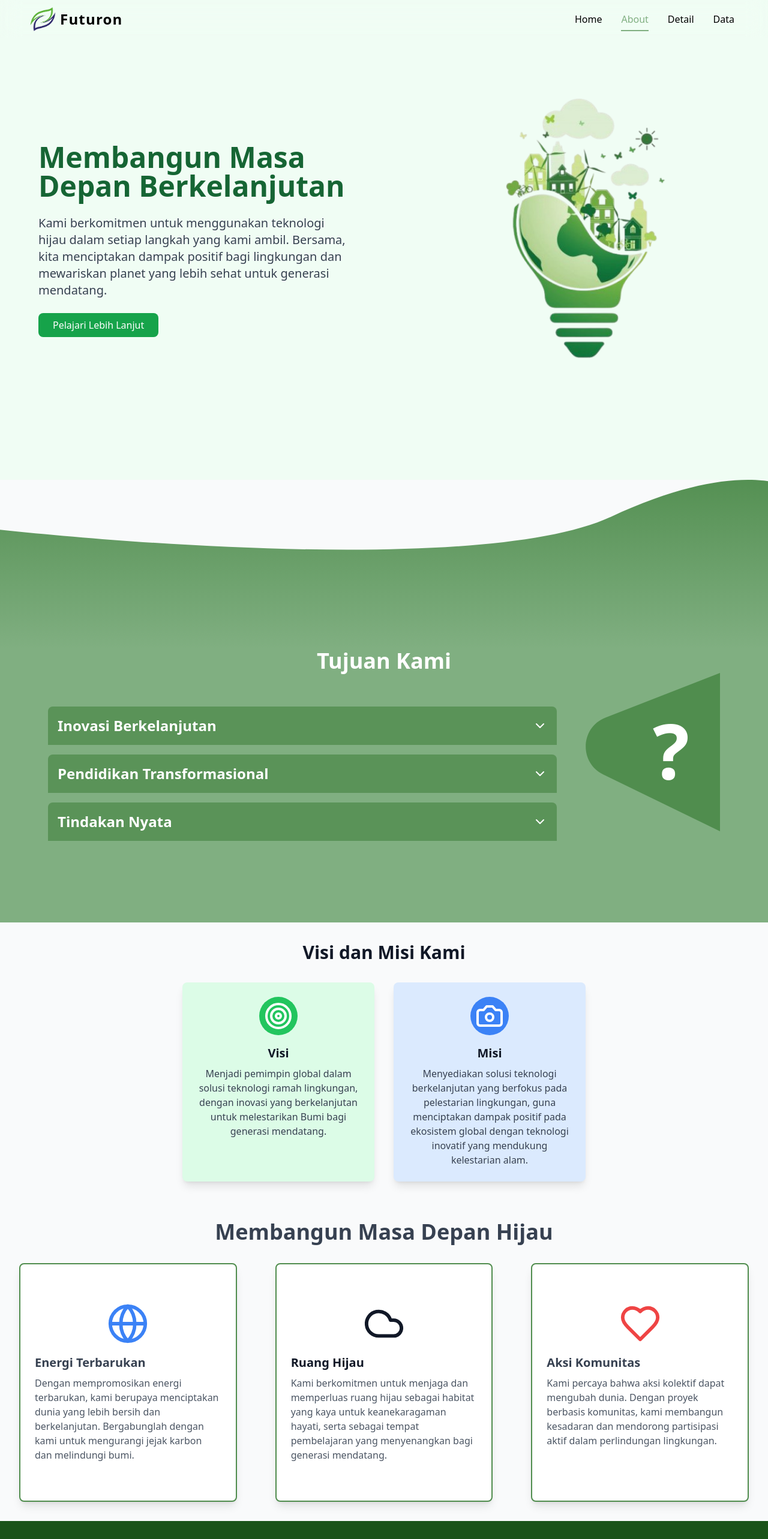
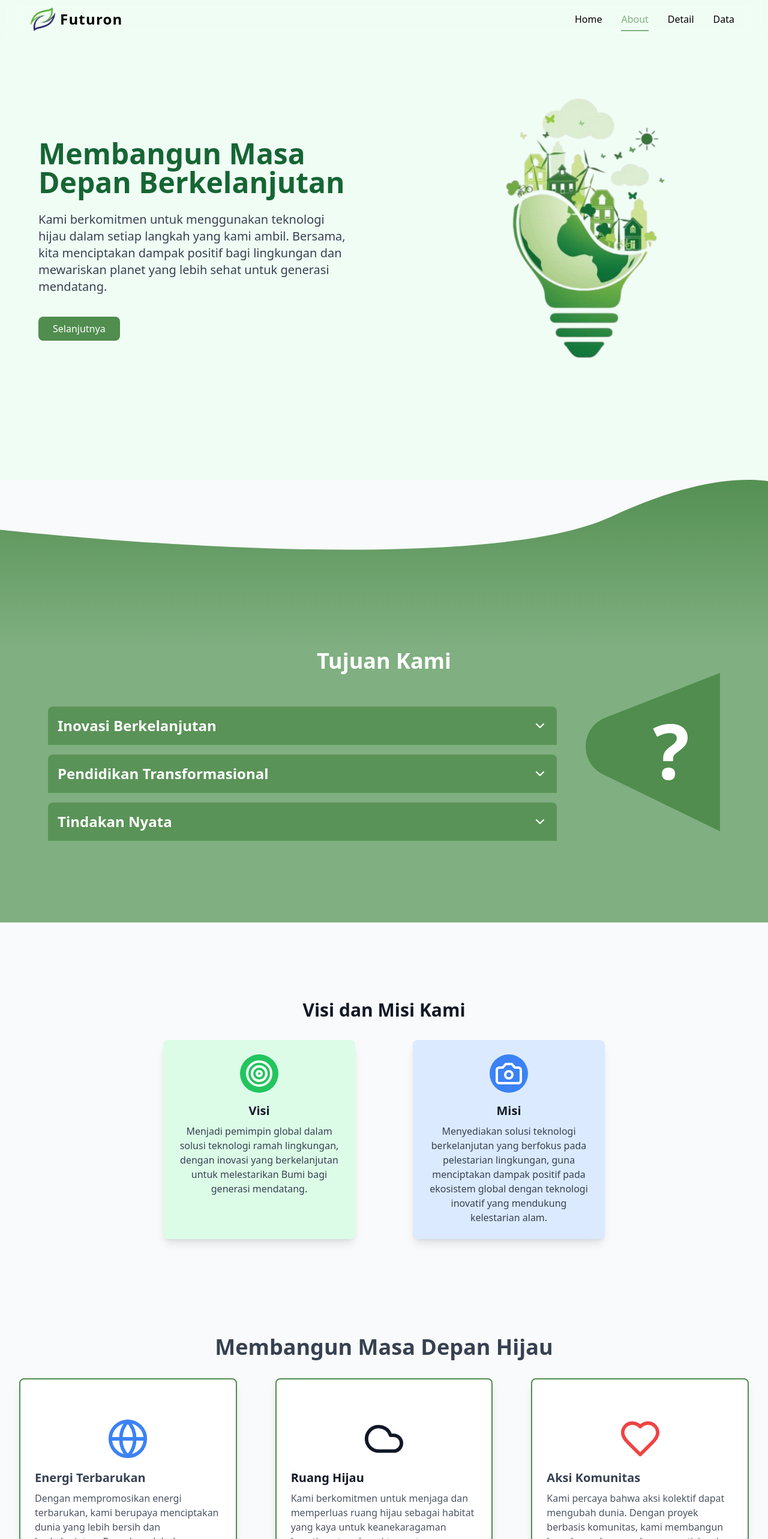
Before and after one commit to reynaldo0/Futuron, a React (Vite) app: page /about in a window 1280 px wide. Shown: the top 2566 px of the page at 60% size. Built offline with nearby package versions, Linux system fonts and the light colour scheme; no server answers.

Commit message:
upd : all

```diff
--- a/src/pages/About/Approuch.jsx
+++ b/src/pages/About/Approuch.jsx
@@ -64,7 +64,7 @@ const accordionItems = [
 // Section with "?" animated icon
 const Approach = () => {
   return (
-    <div className="">
+    <div className="" id="tujuan">
       <img
         src="/background/wave.svg"
         alt="wave"
--- a/src/pages/About/Hero.jsx
+++ b/src/pages/About/Hero.jsx
@@ -1,20 +1,26 @@
-import React from 'react';
+import React from "react";
 
 const Hero = () => {
   return (
     <section className="flex flex-col  md:flex-row items-center justify-between w-full h-screen bg-green-50">
-
       {/* Left Content */}
       <div className="md:w-1/2 px-8 md:px-16 text-center md:text-left space-y-6">
         <h1 className="text-4xl md:text-5xl font-bold text-green-800">
           Membangun Masa Depan Berkelanjutan
         </h1>
-        <p className="text-lg md:text-xl text-gray-700">
-          Kami berkomitmen untuk menggunakan teknologi hijau dalam setiap langkah yang kami ambil. Bersama, kita menciptakan dampak positif bagi lingkungan dan mewariskan planet yang lebih sehat untuk generasi mendatang.
+        <p className="text-lg md:text-xl text-gray-700 mb-4">
+          Kami berkomitmen untuk menggunakan teknologi hijau dalam setiap
+          langkah yang kami ambil. Bersama, kita menciptakan dampak positif bagi
+          lingkungan dan mewariskan planet yang lebih sehat untuk generasi
+          mendatang.
         </p>
-        <button className="bg-green-600 text-white py-2 px-6 rounded-lg hover:bg-green-700 transition-all">
-          Pelajari Lebih Lanjut
-        </button>
+          <div className="pt-3">
+          <a href="about#tujuan">
+          <button className="bg-primary-300 text-white py-2 px-6 rounded-lg hover:bg-primary-300/80 transition-all">
+              Selanjutnya
+            </button>
+          </a>
+          </div>
       </div>
 
       {/* Right Image */}
--- a/src/pages/About/Mission.jsx
+++ b/src/pages/About/Mission.jsx
@@ -3,9 +3,9 @@ import { Camera, Target } from 'lucide-react';
 
 const Mission = () => {
   return (
-    <section className="container mx-auto px-4 py-8">
+    <section className="container mx-auto px-4 py-8 my-24">
       <h2 className="text-3xl font-semibold text-center mb-8">Visi dan Misi Kami</h2>
-      <div className="flex flex-wrap justify-center gap-8">
+      <div className="flex flex-wrap justify-center gap-24">
         {/* Vision Section */}
         <div className="flex flex-col items-center bg-green-100 p-6 rounded-lg shadow-lg max-w-xs">
           <div className="flex justify-center items-center bg-green-500 text-white rounded-full w-16 h-16 mb-4">
--- a/src/pages/About/Values.jsx
+++ b/src/pages/About/Values.jsx
@@ -3,7 +3,7 @@ import { Globe, Cloud, Heart } from 'lucide-react'; // Use available icons
 
 const Values = () => {
   return (
-    <div className="container mx-auto p-8">
+    <div className="container mx-auto p-8 my-24">
       <h1 className="text-4xl font-bold text-gray-700 mb-8 text-center">Membangun Masa Depan Hijau</h1>
       <div className="grid grid-cols-1 md:grid-cols-3 gap-16">
         {/* First Card: Renewable Energy */}
```
